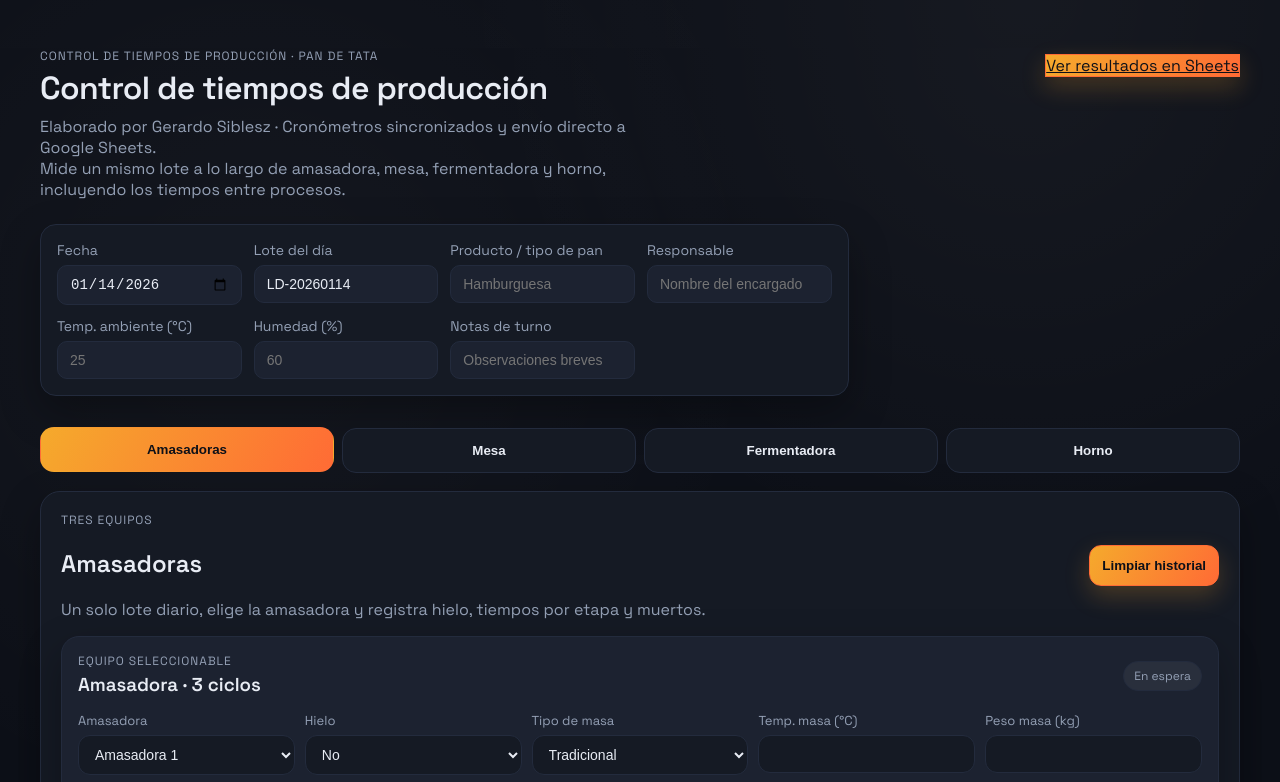
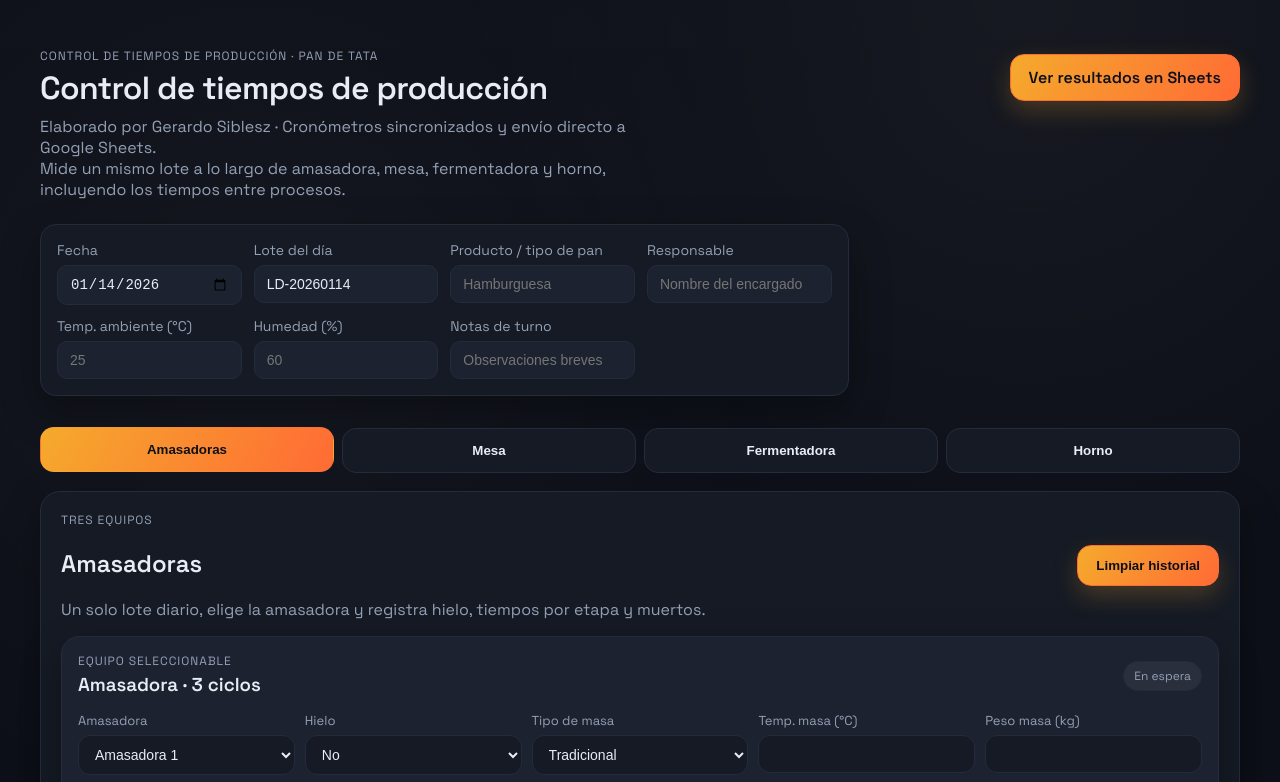
Before and after one commit to Gsiblesz/Centro-Caracas, a plain HTML site: page index.html in a window 1280 px wide. Shown: the top 782 px of the page. Drawn offline with Linux system fonts and the light colour scheme.

Commit message:
Match Sheets link styling to button

```diff
--- a/styles.css
+++ b/styles.css
@@ -278,10 +278,18 @@ button.ghost,
   border: 1px solid var(--accent-strong);
   color: #0d1018;
   box-shadow: 0 10px 24px rgba(255, 170, 44, 0.22);
+  display: inline-flex;
+  align-items: center;
+  justify-content: center;
+  padding: 12px 18px;
+  border-radius: 14px;
+  text-decoration: none;
+  font-weight: 700;
 }
 
 .ghost-button:hover {
   transform: translateY(-1px);
+  text-decoration: none;
 }
 
 .timer-actions button {
```
